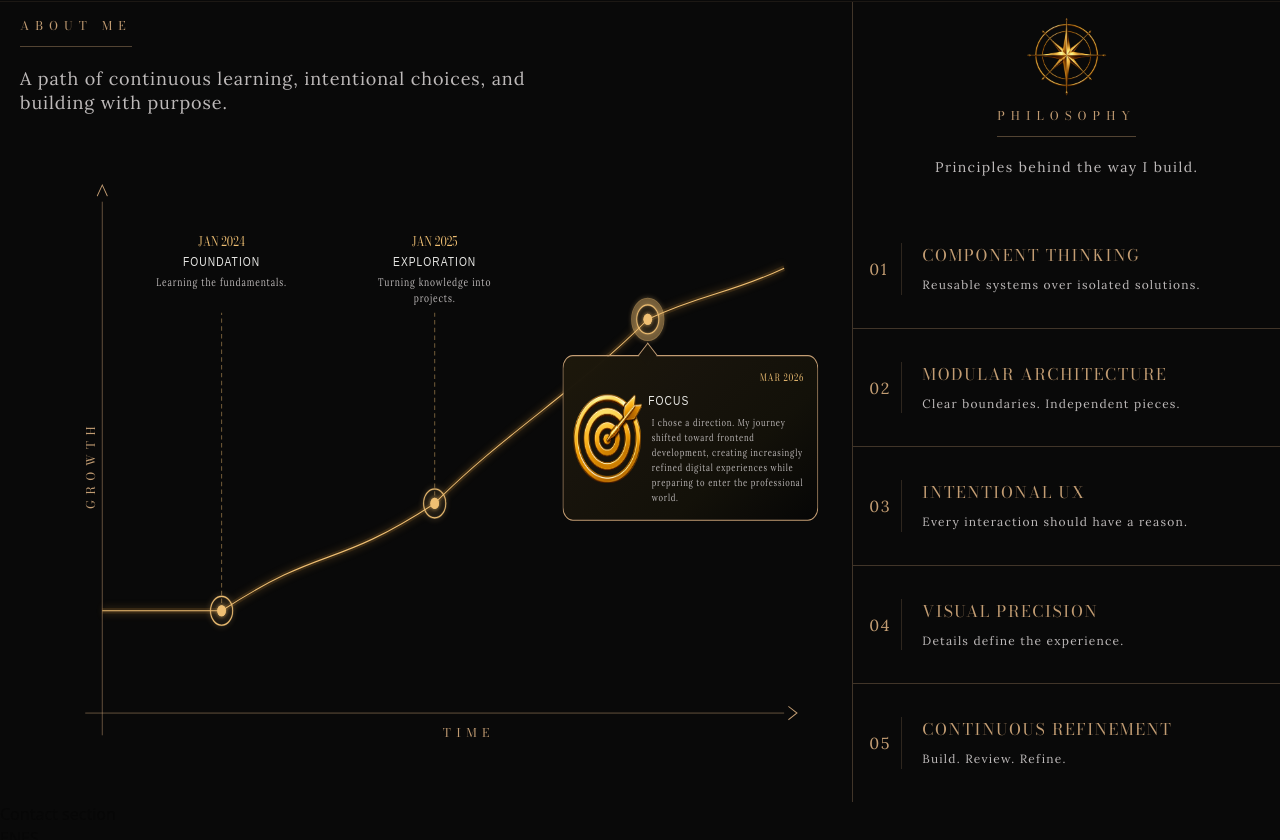
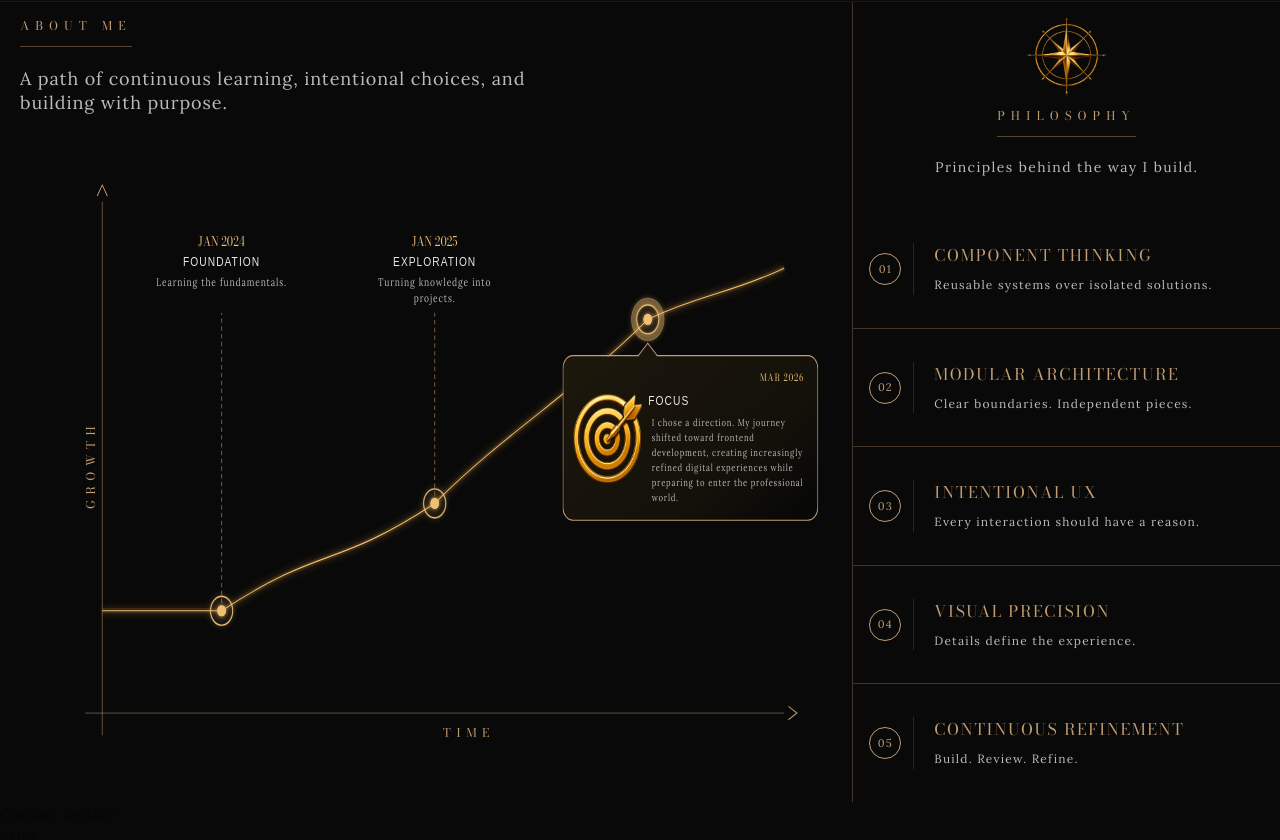
Before and after one commit to RobertFacundo/new-portfolio, a Next.js app: page / in a window 1280 px wide. Shown: the part 1793-2633 px from the top of the page. Built offline with nearby package versions, Linux system fonts and the light colour scheme; a web font is replaced by a local one.

Commit message:
feat(about): add philosophy translations

```diff
--- a/features/about/philosophy/Philosophy.tsx
+++ b/features/about/philosophy/Philosophy.tsx
@@ -1,8 +1,12 @@
+'use client'
 import Image from 'next/image'
 import PhilosophyPrinciple from './PhilosophyPrinciples'
 import { PHILOSOPHY_PRINCIPLES } from '@/shared/constants/principles'
+import { getPhilosophyPrincipleContent } from '../utils/timeline.utils'
+import { useTranslation } from '@/shared/i18n/useTranslations'
 
 const Philosophy = () => {
+  const { t } = useTranslation()
   return (
     <section className='w-1/3 flex flex-col items-center'>
       {/* Header */}
@@ -14,24 +18,29 @@ const Philosophy = () => {
           height={80}
         />
 
-        <span className=' luxury-title my-3'>Philosophy</span>
+        <span className=' luxury-title my-3'>
+          {t('about.philosophy.title')}
+        </span>
 
         <p className='mt-2 font-body text-[14px] tracking-widest text-text-secondary'>
-          Principles behind the way I build.
+          {t('about.philosophy.subtitle')}
         </p>
       </div>
 
       {/* Principles */}
       <div className='mt-8 w-full flex-1'>
         <div className='flex h-full flex-col'>
-          {PHILOSOPHY_PRINCIPLES.map((principle, index) => (
-            <PhilosophyPrinciple
-              key={principle.id}
-              number={String(index + 1).padStart(2, '0')}
-              title={principle.title}
-              description={principle.description}
-            />
-          ))}
+          {PHILOSOPHY_PRINCIPLES.map((principle, index) => {
+            const content = getPhilosophyPrincipleContent(t, principle.id)
+            return (
+              <PhilosophyPrinciple
+                key={principle.id}
+                number={String(index + 1).padStart(2, '0')}
+                title={content.title}
+                description={content.description}
+              />
+            )
+          })}
         </div>
       </div>
     </section>
--- a/features/about/philosophy/PhilosophyPrinciples.tsx
+++ b/features/about/philosophy/PhilosophyPrinciples.tsx
@@ -20,12 +20,20 @@ const PhilosophyPrinciple = ({ number, title, description }: Props) => {
       {/* Number */}
       <span
         className='
+    flex
+    h-8
     w-8
     shrink-0
+    items-center
+    justify-center
+    rounded-full
+    border
+    border-gold
     font-body
-        text-[16px]
+    text-[11px]
     tracking-widest
     text-gold
+    mr-3
   '
       >
         {number}
--- a/features/about/utils/timeline.utils.tsx
+++ b/features/about/utils/timeline.utils.tsx
@@ -174,3 +174,11 @@ export const getMilestoneContent = (
   preview: t(`about.timeline.milestones.${id}.preview`),
   description: t(`about.timeline.milestones.${id}.description`)
 })
+
+export const getPhilosophyPrincipleContent = (
+  t: (key: string) => string,
+  id: string
+) => ({
+  title: t(`about.philosophy.principles.${id}.title`),
+  description: t(`about.philosophy.principles.${id}.description`)
+})
--- a/shared/constants/principles.ts
+++ b/shared/constants/principles.ts
@@ -1,33 +1,21 @@
 export interface PhilosophyPrinciple {
   id: string
-  title: string
-  description: string
 }
 
 export const PHILOSOPHY_PRINCIPLES: PhilosophyPrinciple[] = [
   {
-    id: 'component-thinking',
-    title: 'Component Thinking',
-    description: 'Reusable systems over isolated solutions.'
+    id: 'component-thinking'
   },
   {
-    id: 'modular-architecture',
-    title: 'Modular Architecture',
-    description: 'Clear boundaries. Independent pieces.'
+    id: 'modular-architecture'
   },
   {
-    id: 'intentional-ux',
-    title: 'Intentional UX',
-    description: 'Every interaction should have a reason.'
+    id: 'intentional-ux'
   },
   {
-    id: 'visual-precision',
-    title: 'Visual Precision',
-    description: 'Details define the experience.'
+    id: 'visual-precision'
   },
   {
-    id: 'continuous-refinement',
-    title: 'Continuous Refinement',
-    description: 'Build. Review. Refine.'
+    id: 'continuous-refinement'
   }
 ]
--- a/shared/i18n/en.ts
+++ b/shared/i18n/en.ts
@@ -105,6 +105,32 @@ export const en = {
             'I chose a direction. My journey shifted toward frontend development, creating increasingly refined digital experiences while preparing to enter the professional world.'
         }
       }
+    },
+    philosophy: {
+      title: 'Philosophy',
+      subtitle: 'Principles behind the way I build.',
+      principles: {
+        'component-thinking': {
+          title: 'Component Thinking',
+          description: 'Reusable systems over isolated solutions.'
+        },
+        'modular-architecture': {
+          title: 'Modular Architecture',
+          description: 'Clear boundaries. Independent pieces.'
+        },
+        'intentional-ux': {
+          title: 'Intentional UX',
+          description: 'Every interaction should have a reason.'
+        },
+        'visual-precision': {
+          title: 'Visual Precision',
+          description: 'Details define the experience.'
+        },
+        'continuous-refinement': {
+          title: 'Continuous Refinement',
+          description: 'Build. Review. Refine.'
+        }
+      }
     }
   }
 }
--- a/shared/i18n/es.ts
+++ b/shared/i18n/es.ts
@@ -105,6 +105,32 @@ export const es = {
             'Elegí una dirección. Mi camino se orientó hacia el desarrollo frontend, creando experiencias digitales cada vez más refinadas mientras me preparaba para entrar al mundo profesional.'
         }
       }
+    },
+    philosophy: {
+      title: 'Filosofía',
+      subtitle: 'Principios que guían mi forma de programar.',
+      principles: {
+        'component-thinking': {
+          title: 'Pensamiento por componentes',
+          description: 'Sistemas reutilizables en lugar de soluciones aisladas.'
+        },
+        'modular-architecture': {
+          title: 'Arquitectura modular',
+          description: 'Límites claros. Piezas independientes.'
+        },
+        'intentional-ux': {
+          title: 'UX intencional',
+          description: 'Cada interacción debe tener un propósito.'
+        },
+        'visual-precision': {
+          title: 'Precisión visual',
+          description: 'Los detalles definen la experiencia.'
+        },
+        'continuous-refinement': {
+          title: 'Refinamiento continuo',
+          description: 'Construir. Revisar. Refinar.'
+        }
+      }
     }
   }
 }
```
Lines whose indentation alone changed are shown as unchanged.
